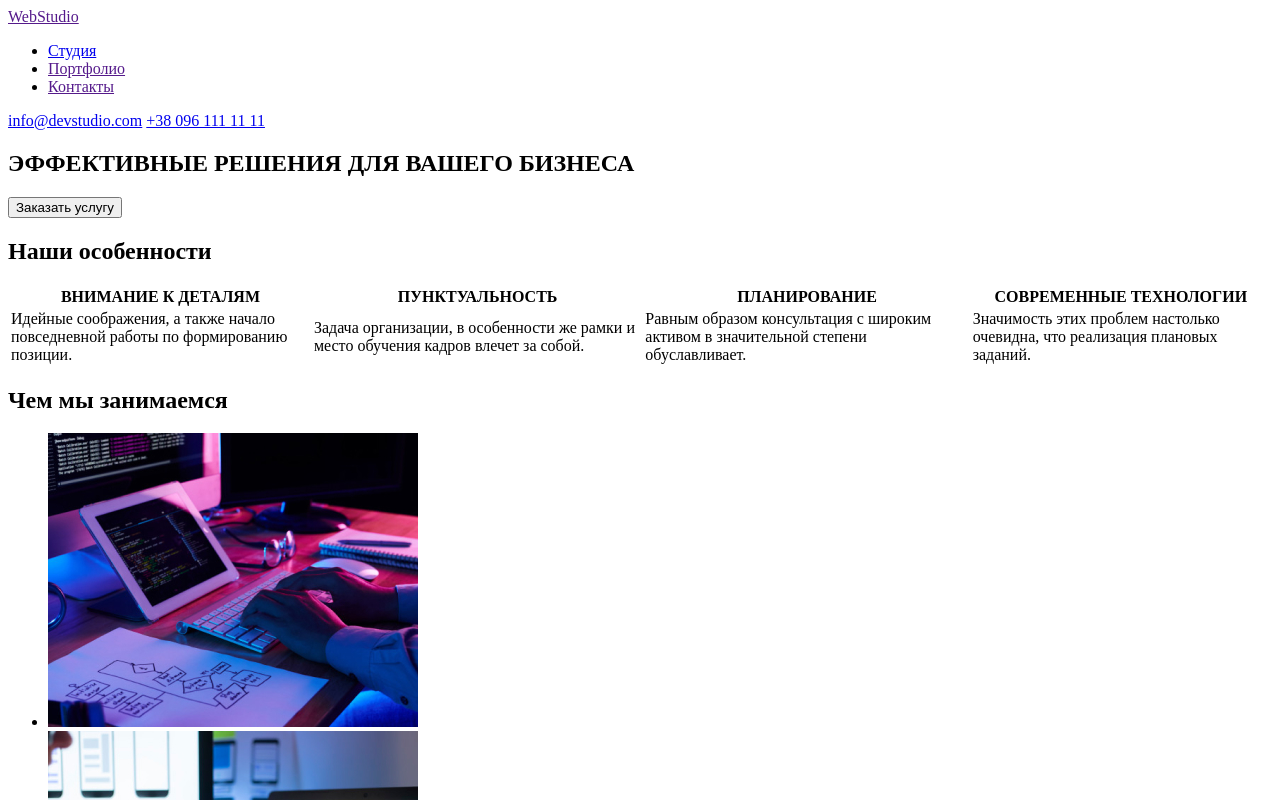
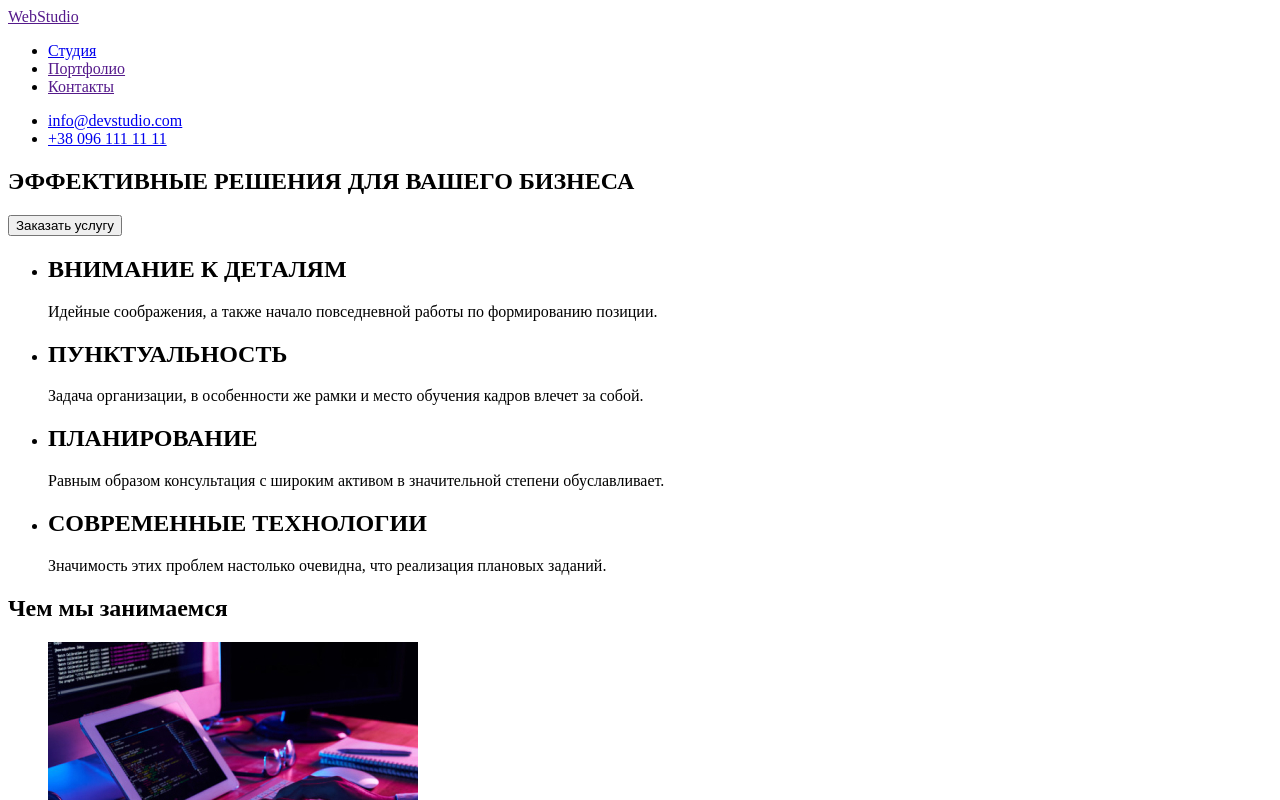
Before and after one commit to Anasta22/Beginning, a plain HTML site: page index.html in a window 1280 px wide. Shown: the top 800 px of the page. Drawn offline with Linux system fonts and the light colour scheme.

Commit message:
update file index html and comments

```diff
--- a/index.html
+++ b/index.html
@@ -22,41 +22,42 @@
                 </li>
             </ul>
         </nav>
-        <a href="mailto:info@devstudio.com">info@devstudio.com</a>
-        <a href="tel:+380961111111">+38 096 111 11 11</a>
+        <ul>
+            <li>
+                <a href="mailto:info@devstudio.com">info@devstudio.com</a>
+            </li>
+            <li>
+                <a href="tel:+380961111111">+38 096 111 11 11</a>
+            </li>
+        </ul>
     </header>
     <main>
         <section>
-            <div>
                 <h1>ЭФФЕКТИВНЫЕ РЕШЕНИЯ ДЛЯ ВАШЕГО БИЗНЕСА</h1>
                 <button class="button">Заказать услугу</button>
-
-            </div>
         </section>
         <section>
-            <h2>Наши особенности</h2>
-            <table>
-                <thead>
-                    <tr>
-                        <th>ВНИМАНИЕ К ДЕТАЛЯМ</th>
-                        <th>ПУНКТУАЛЬНОСТЬ</th>
-                        <th>ПЛАНИРОВАНИЕ</th>
-                        <th>СОВРЕМЕННЫЕ ТЕХНОЛОГИИ</th>
-                    </tr>
-                </thead>
-                <tbody>
-                    <tr>
-                        <td>Идейные соображения, а также начало повседневной работы по формированию позиции.</td>
-                        <td>Задача организации, в особенности же рамки и место обучения кадров влечет за собой.</td>
-                        <td>Равным образом консультация с широким активом в значительной степени обуславливает.</td>
-                        <td>Значимость этих проблем настолько очевидна, что реализация плановых заданий.</td>
-                    </tr>
-                </tbody>
-            </table>
+            <ul>
+                <li>
+                    <h2>ВНИМАНИЕ К ДЕТАЛЯМ</h2>
+                    <p>Идейные соображения, а также начало повседневной работы по формированию позиции.</p>
+                </li>
+                <li>
+                    <h2>ПУНКТУАЛЬНОСТЬ</h2>
+                    <p>Задача организации, в особенности же рамки и место обучения кадров влечет за собой.</p>
+                </li>
+                <li>
+                    <h2>ПЛАНИРОВАНИЕ</h2>
+                    <p>Равным образом консультация с широким активом в значительной степени обуславливает.</p>
+                </li>
+                <li>
+                    <h2>СОВРЕМЕННЫЕ ТЕХНОЛОГИИ</h2>
+                    <p>Значимость этих проблем настолько очевидна, что реализация плановых заданий.</p>
+                </li>
+            </ul>
         </section>
         <section>
             <h2>Чем мы занимаемся</h2>
-            <div>
                 <ul>
                     <li>
                         <img src="./images/why/why-img-1.jpg" alt="печать на кавиатуре и планшет" width="370"
@@ -71,49 +72,43 @@
                             height="294" />
                     </li>
                 </ul>
-            </div>
         </section>
         <section id="about">
             <h2>Наша команда</h2>
-            <div>
                 <ul>
                     <li>
-                        <img src="./images/team/team-img-1.jpg" alt="игорь демьяненко продакт менеджер" width="270"
+                        <img src="./images/team/team-img-1.jpg" alt="игорь демьяненко продакт менеджер" width="370"
                             height="368" />
                         <h3>Игорь демьяненко</h3>
                         <p>Product Designer</p>
                     </li>
                     <li>
-                        <img src="./images/team/team-img-2.jpg" alt="ольга репина фронтент менеджер" width="270"
+                        <img src="./images/team/team-img-2.jpg" alt="ольга репина фронтент менеджер" width="370"
                             height="368" />
                         <h3>Ольга Репина</h3>
                         <p>Frontend Developer</p>
                     </li>
                     <li>
-                        <img src="./images/team/team-img-3.jpg" alt="николай тарасов маркетинг" width="270"
+                        <img src="./images/team/team-img-3.jpg" alt="николай тарасов маркетинг" width="370"
                             height="368" />
                         <h3>Николай Тарасов</h3>
                         <p>Marketing</p>
                     </li>
                     <li>
-                        <img src="./images/team/team-img-4.jpg" alt="михаил ермаков уи дезайнер" width="270"
+                        <img src="./images/team/team-img-4.jpg" alt="михаил ермаков уи дезайнер" width="370"
                             height="368" />
                         <h3>Михаил Ермаков</h3>
                         <p>UI Designer</p>
                     </li>
                 </ul>
-            </div>
         </section>
     </main>
     <footer>
-        <p>Контакты</p>
+        <a href="" lang="en">WebStudio</a>
         <address>
             <ul>
                 <li>
-                    <a href="" lang="en">WebStudio</a>
-                </li>
-                <li>
-                    г. Киев, пр-т Леси Украинки, 26
+                    <a href="">г. Киев, пр-т Леси Украинки,26</a>
                 </li>
                 <li>
                     <a href="mailto:info@devstudio.com">info@devstudio.com</a>
```
